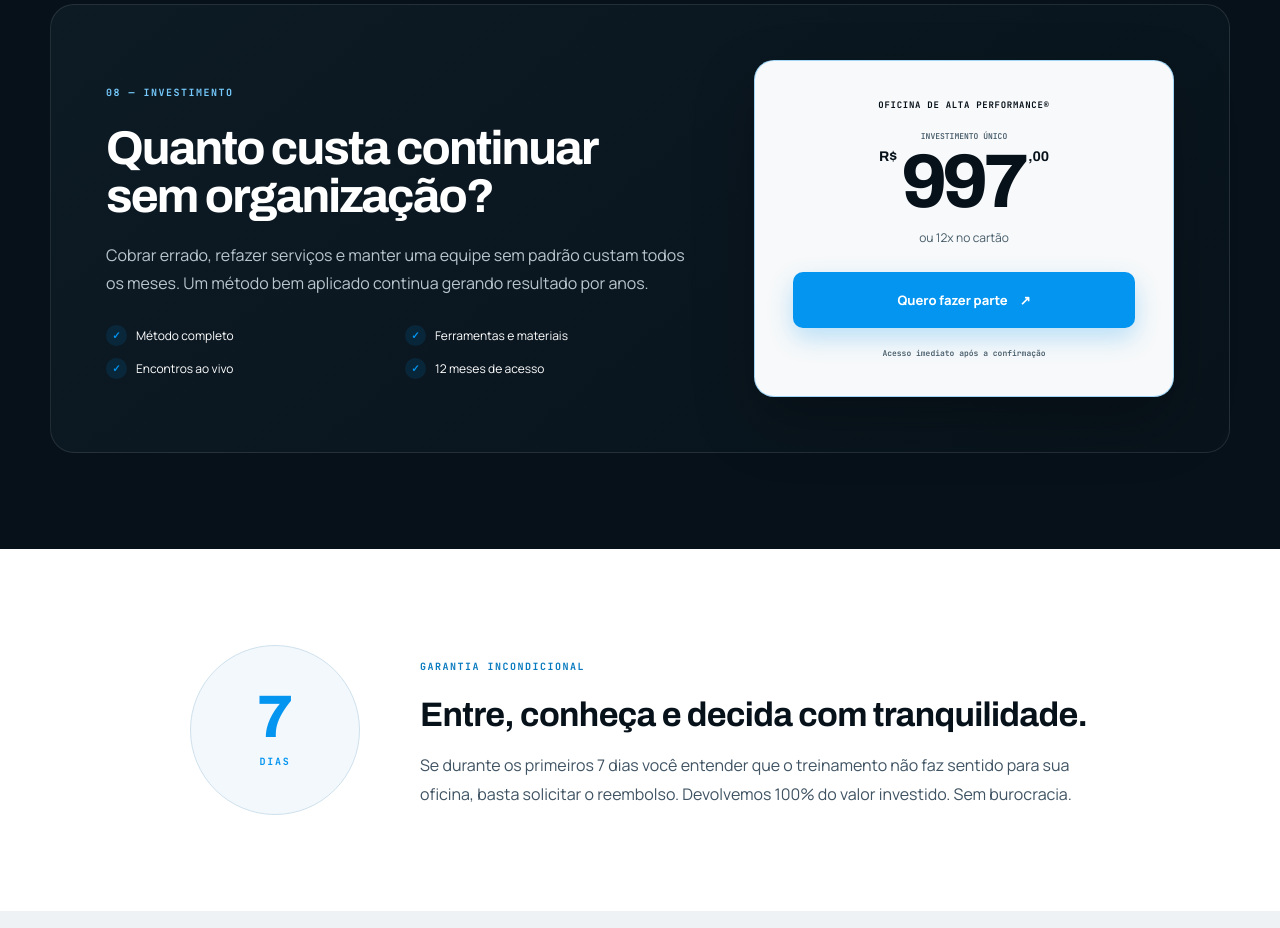
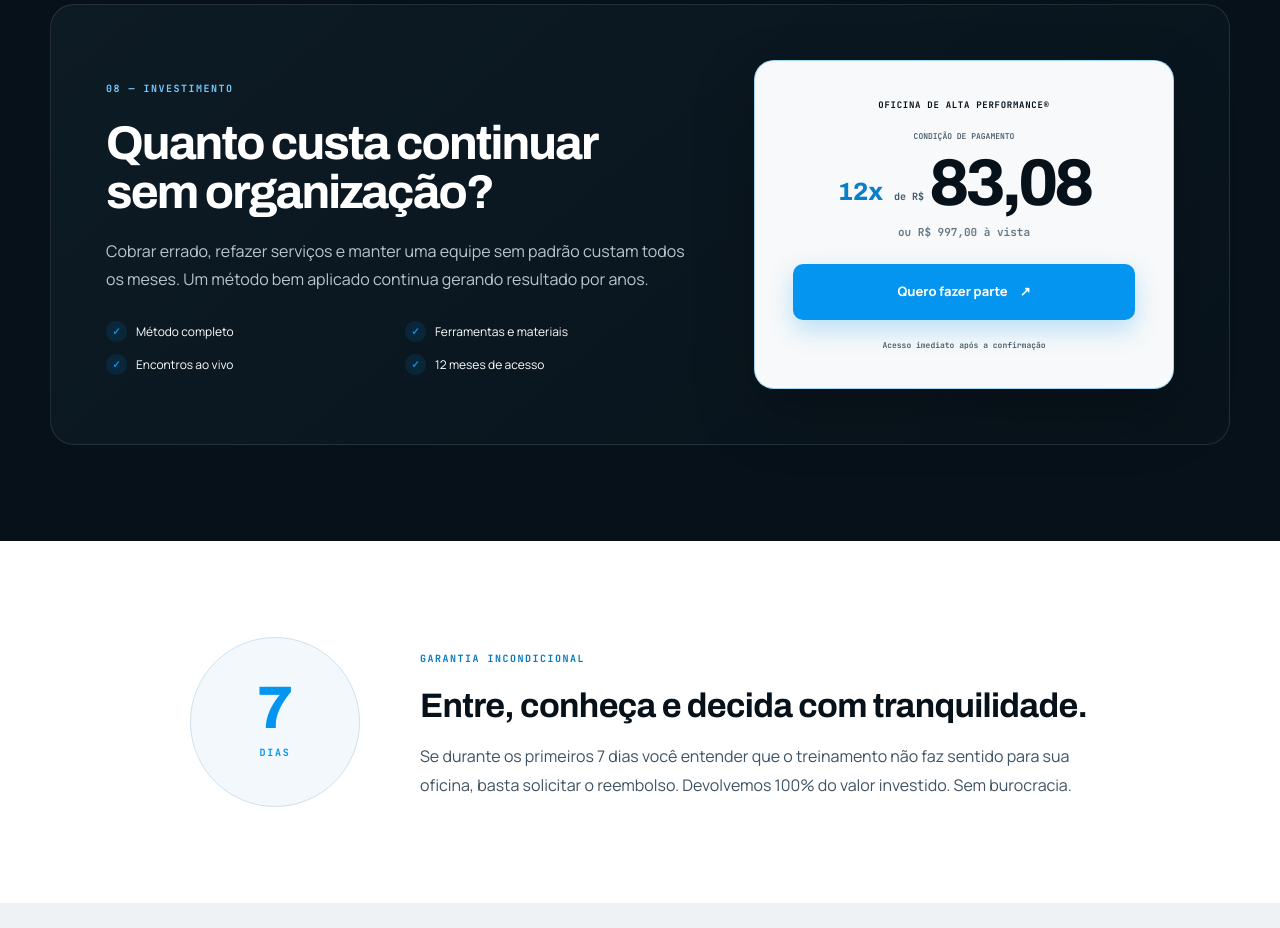
Before and after one commit to cezarhlima1/diegomensor, a Next.js app: page /oficinadealtaperformance in a window 1280 px wide. Shown: the part 6860-7788 px from the top of the page. Built offline with nearby package versions, Linux system fonts and the light colour scheme.

Commit message:
destaca parcela na oferta da landing OAP

```diff
--- a/components/oficina-alta-performance/OficinaAltaPerformance.tsx
+++ b/components/oficina-alta-performance/OficinaAltaPerformance.tsx
@@ -315,9 +315,15 @@ export default function OficinaAltaPerformance() {
             </div>
             <div className={styles.priceCard}>
               <span>OFICINA DE ALTA PERFORMANCE®</span>
-              <small>INVESTIMENTO ÚNICO</small>
-              <div className={styles.price}><sup>R$</sup><strong>997</strong><sup>,00</sup></div>
-              <p>ou 12x no cartão</p>
+              <small>CONDIÇÃO DE PAGAMENTO</small>
+              <div className={styles.installment}>
+                <span>12x</span>
+                <div>
+                  <small>de R$</small>
+                  <strong>83,08</strong>
+                </div>
+              </div>
+              <p className={styles.totalPrice}>ou R$ 997,00 à vista</p>
               <a className={styles.primaryCta} href="#garantia">Quero fazer parte <Arrow /></a>
               <small>Acesso imediato após a confirmação</small>
             </div>
--- a/components/oficina-alta-performance/oficina.module.css
+++ b/components/oficina-alta-performance/oficina.module.css
@@ -107,3 +107,10 @@
 .about h2,
 .faq h2{color:#07111a}
 .moduleDetail h3{color:#fff}
+.installment{display:flex;align-items:flex-end;gap:11px;margin:13px 0 5px;color:#07111a}
+.installment>span{padding-bottom:8px;color:#087fc7;font:750 25px/1 var(--font-archivo)}
+.installment>div{display:grid;grid-template-columns:auto 1fr;align-items:end;gap:5px}
+.installment small{padding-bottom:9px;color:#465b69;font:700 10px var(--font-jetbrains)}
+.installment strong{font:760 66px/.88 var(--font-archivo);letter-spacing:-.065em}
+.priceCard .totalPrice{margin:8px 0 25px;color:#637481;font:600 11px var(--font-jetbrains)}
+@media(max-width:430px){.installment strong{font-size:58px}}
```
